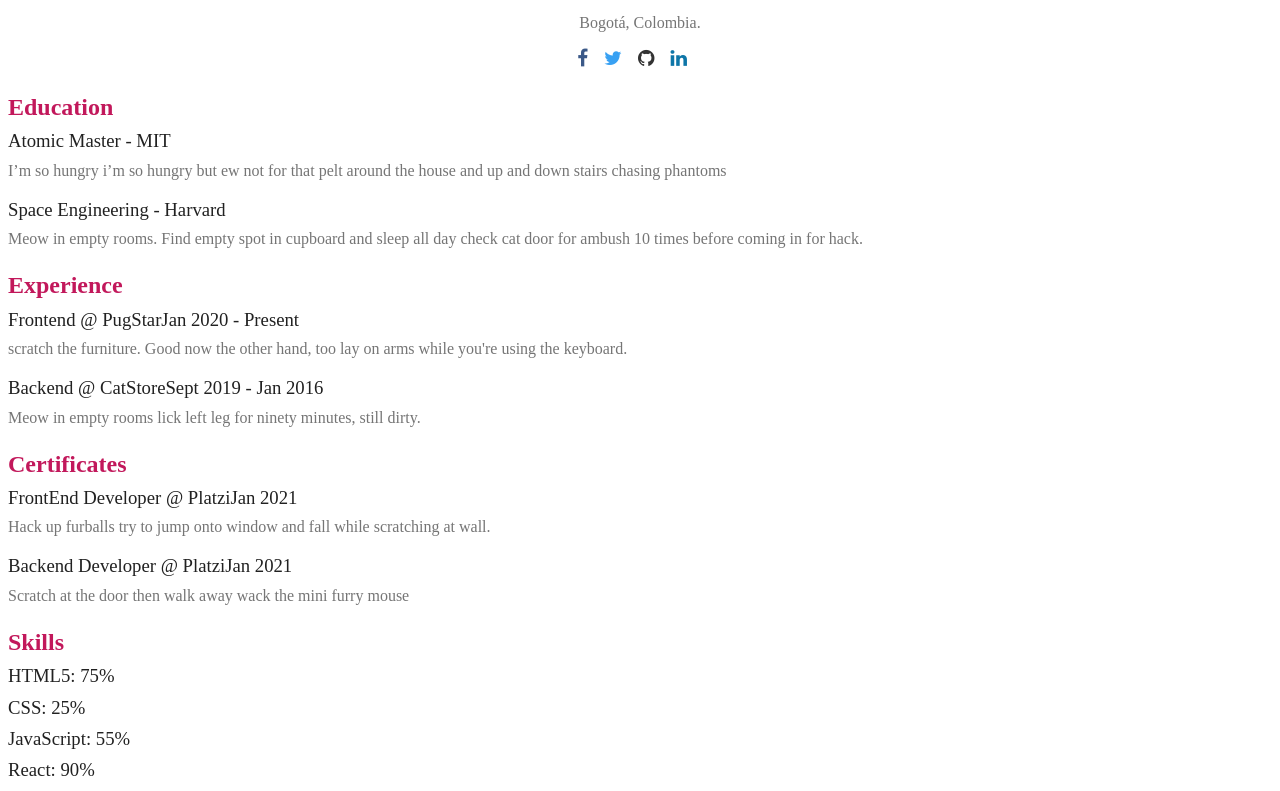
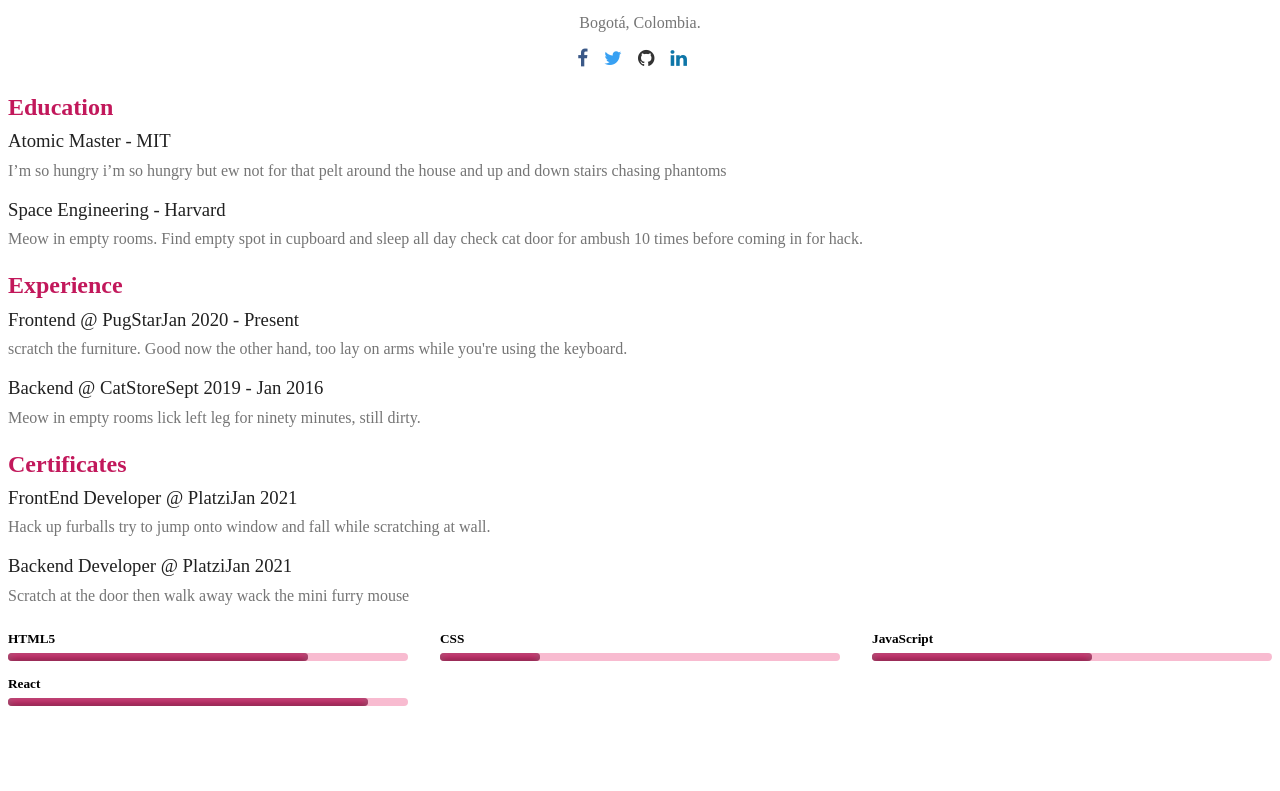
Before and after one commit to gilsantosjulian/curriculumvitae, a React app: page / in a window 1280 px wide. Shown: the part 364-1155 px from the top of the page. After the commit the page ends 1078 px from the top, so only its background shows below. Built offline with nearby package versions, Linux system fonts and the light colour scheme.

Commit message:
feat(Skills.jsx) Add percentage line for each skill

```diff
--- a/src/components/Skills.jsx
+++ b/src/components/Skills.jsx
@@ -1,22 +1,50 @@
 import React from 'react';
-import H2Styled from '../styled/H2Styled';
-import H3Styled from '../styled/H3Styled';
+import styled from 'styled-components';
+
+const SkillsContainer = styled.div`
+	display: grid;
+	grid-template-columns: repeat(3, 1fr);
+	grid-gap: 2rem;
+	grid-row-gap: 0.5em;
+`;
+
+const SkillsH5 = styled.h5`
+	margin: .5em 0;
+`;
+
+const SkillsLine = styled.div`
+	height: 8px;
+	position: relative;
+	border-radius: 50px;
+	background: #F8BBD0;
+`;
+
+const SkillsSpan = styled.span`
+	display: block;
+	height: 100%;
+	width: ${props => props.width};
+	border-radius: 8px;
+	background-color: #C2185B;
+	overflow: hidden;
+	position: relative;
+	box-shadow: inset 0 2px 9px rgba(255,255,255,0.3), inset 0 -2px 6px rgba(0,0,0,0.4);
+`;
 
 const Skills = props => {
 	return (
 		<div className='Skills'>
-			<H2Styled name='Skills' />
-			<div className='Skills-container'>
+			<SkillsContainer>
 				{
 					props.data && props.data.map((skill, index) => (
-						<div className='Skills-item' key={`Edu-${index}`} >
-							<H3Styled>
-								{skill.name}: {skill.percentage}
-							</H3Styled>
+						<div className='Skills-item' key={`Skills-${index}`} >
+							<SkillsH5>{skill.name}</SkillsH5>
+							<SkillsLine>
+								<SkillsSpan width={skill.percentage}></SkillsSpan>
+							</SkillsLine>
 						</div>
 					))
 				}
-			</div>
+			</SkillsContainer>
 		</div>
 	);
 }
```
